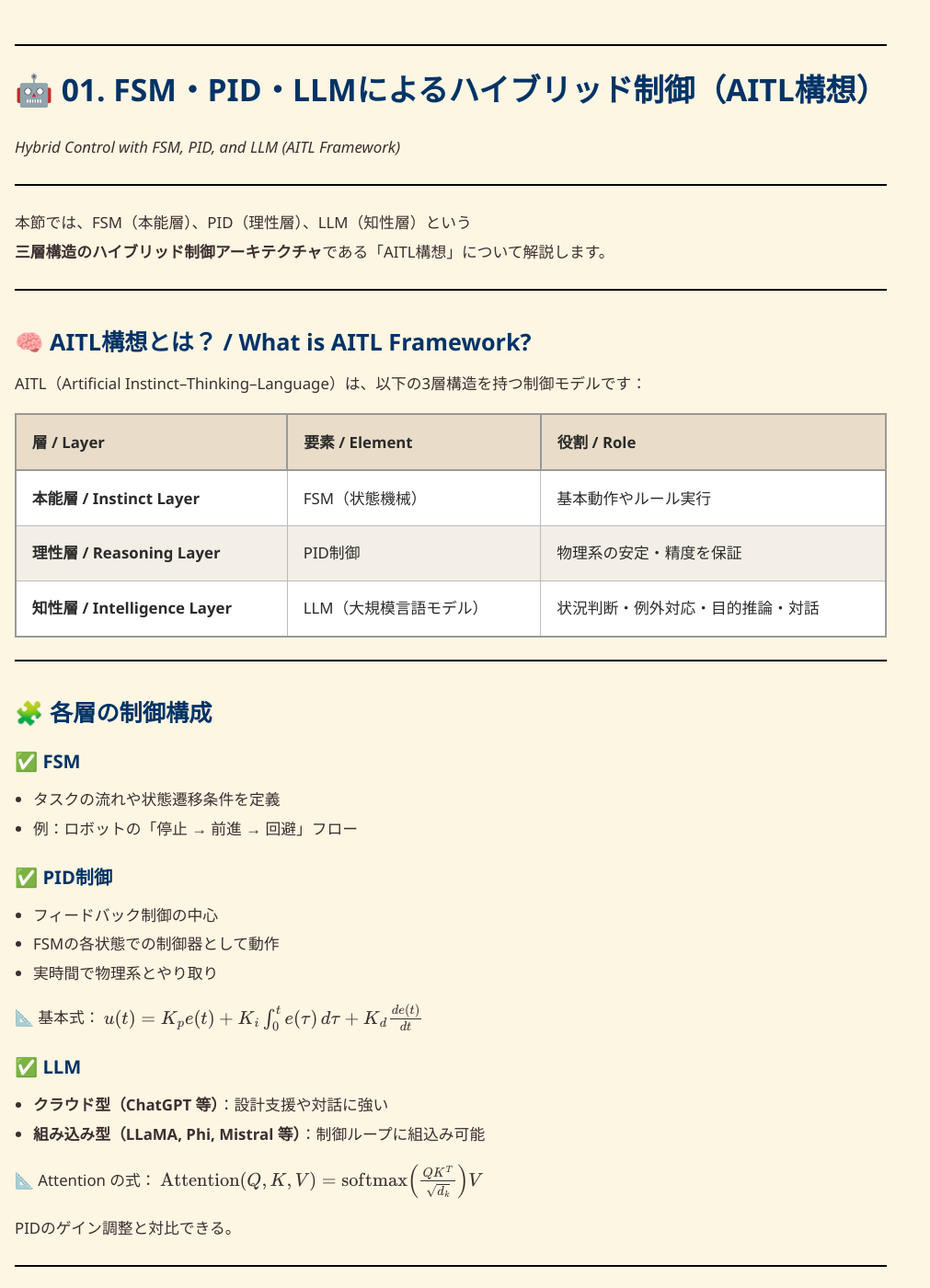
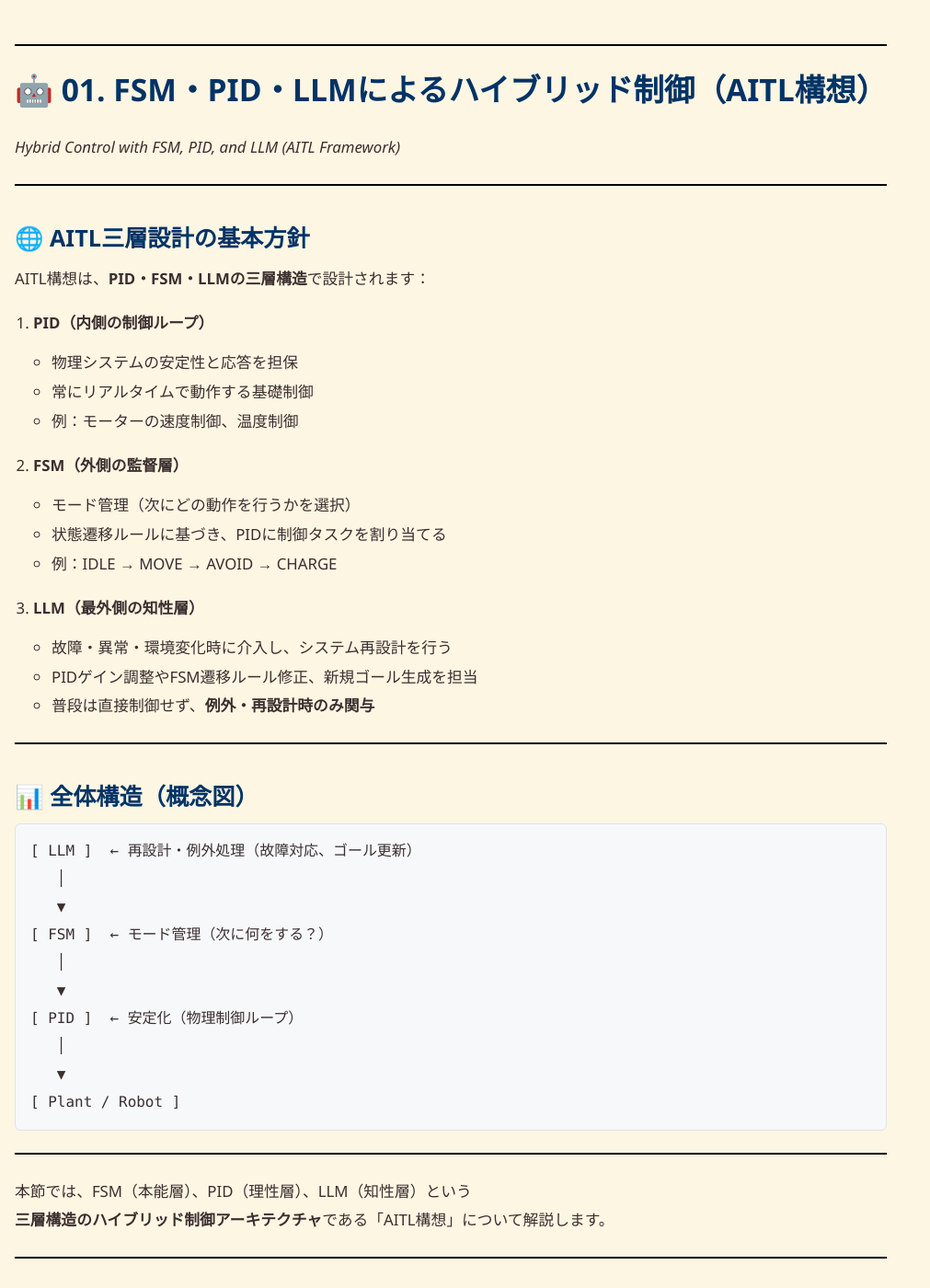
Before and after one commit to Samizo-AITL/EduController, a Jekyll site: the page built from part09_llm_hybrid/theory/01_fsm_pid_llm.md, in a window 1280 px wide and 1400 px high. Shown: the whole window at 92% size, without its empty margins (0-1011 px from the left). Built offline with Jekyll 4.4.1, drawn with Linux system fonts in a browser that asks for light colours.

Commit message:
Update 01_fsm_pid_llm.md

````diff
--- a/part09_llm_hybrid/theory/01_fsm_pid_llm.md
+++ b/part09_llm_hybrid/theory/01_fsm_pid_llm.md
@@ -8,6 +8,44 @@ permalink: /part09_llm_hybrid/theory/01_fsm_pid_llm.html
 
 # 🤖 01. FSM・PID・LLMによるハイブリッド制御（AITL構想）
 *Hybrid Control with FSM, PID, and LLM (AITL Framework)*
+
+---
+
+## 🌐 AITL三層設計の基本方針
+
+AITL構想は、**PID・FSM・LLMの三層構造**で設計されます：
+
+1. **PID（内側の制御ループ）**
+   - 物理システムの安定性と応答を担保
+   - 常にリアルタイムで動作する基礎制御
+   - 例：モーターの速度制御、温度制御
+
+2. **FSM（外側の監督層）**
+   - モード管理（次にどの動作を行うかを選択）
+   - 状態遷移ルールに基づき、PIDに制御タスクを割り当てる
+   - 例：IDLE → MOVE → AVOID → CHARGE
+
+3. **LLM（最外側の知性層）**
+   - 故障・異常・環境変化時に介入し、システム再設計を行う
+   - PIDゲイン調整やFSM遷移ルール修正、新規ゴール生成を担当
+   - 普段は直接制御せず、**例外・再設計時のみ関与**
+
+---
+
+## 📊 全体構造（概念図）
+
+```
+[ LLM ]  ← 再設計・例外処理（故障対応、ゴール更新）
+   │
+   ▼
+[ FSM ]  ← モード管理（次に何をする？）
+   │
+   ▼
+[ PID ]  ← 安定化（物理制御ループ）
+   │
+   ▼
+[ Plant / Robot ]
+```
 
 ---
 
````
